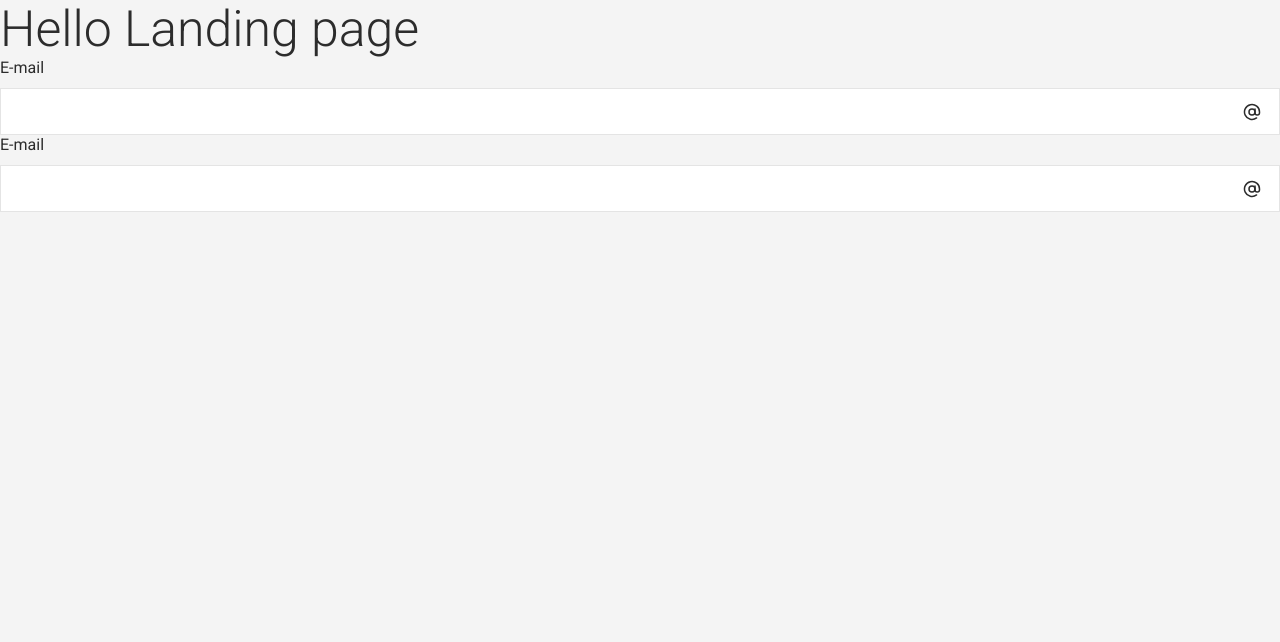
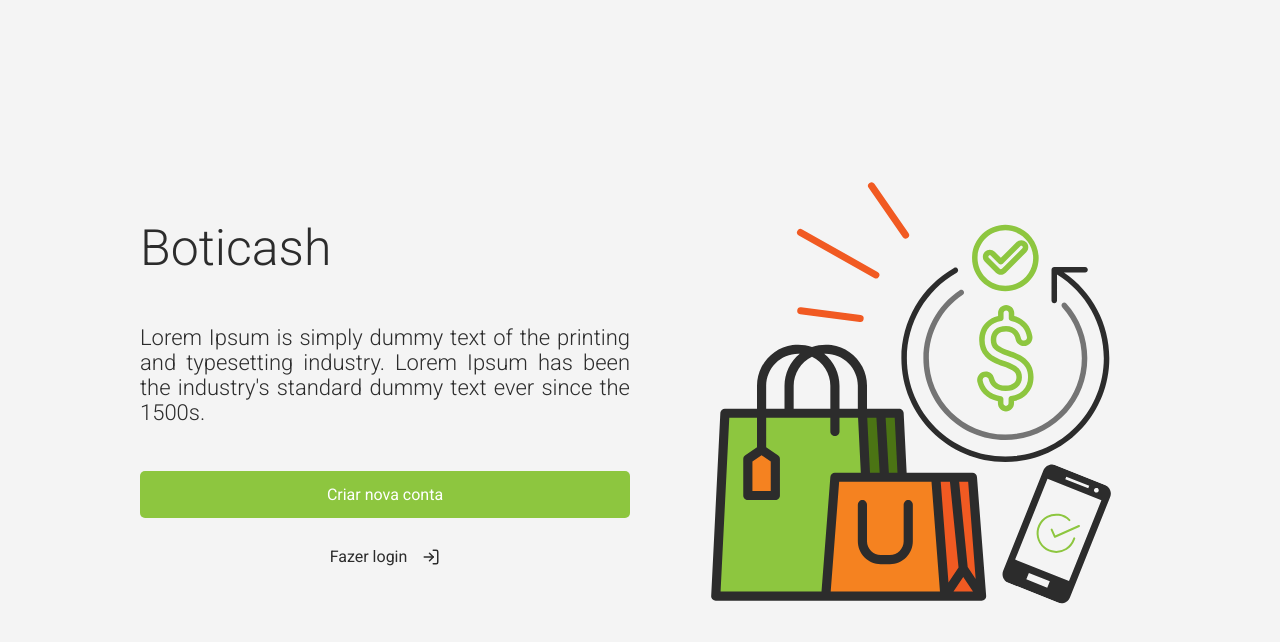
Before and after one commit to lucasemn1/boticash, a React (Create React App) app: page / in a window 1280 px wide. Shown: the top 642 px of the page. Built offline with nearby package versions, Linux system fonts and the light colour scheme.

Commit message:
Fazendo a landing page

```diff
--- a/src/pages/Landing/Landing.tsx
+++ b/src/pages/Landing/Landing.tsx
@@ -1,40 +1,54 @@
-import { FC, useEffect, useState } from "react";
+import { FC, useEffect } from "react";
+
+//Images
+import landingPageArt from "../../assets/imgs/landing_page_art.svg";
 
 // Components
-import Input from "../../components/Input/Input";
-import { AtSign } from "react-feather";
+import { LogIn } from "react-feather";
+
+import {
+  Page,
+  FlexColumn,
+  ContentArea,
+  PageContent,
+  ArtArea
+} from "./style";
+
+import {
+  PrimaryButton,
+  TransparentButton,
+} from "../../styles/components/buttons";
 
 const Landing: FC = () => {
-  const [email, setEmail] = useState<string>("");
-
   // onMounted
   useEffect(() => {
     document.title = "Boticash | Crie uma nova conta ou faça login.";
   }, []);
 
   return (
-    <>
-      <h1>Hello Landing page</h1>
-      <Input
-        label="E-mail"
-        type="email"
-        name="email"
-        value={email}
-        onSetValue={setEmail}
-      >
-        <AtSign size="18" />
-      </Input>
+    <Page>
+      <PageContent>
+        <ContentArea>
+          <h1>Boticash</h1>
+          <h3>
+            Lorem Ipsum is simply dummy text of the printing and typesetting
+            industry. Lorem Ipsum has been the industry's standard dummy text
+            ever since the 1500s.
+          </h3>
 
-      <Input
-        label="E-mail"
-        type="email"
-        name="email"
-        value={email}
-        onSetValue={setEmail}
-      >
-        <AtSign size="18" />
-      </Input>
-    </>
+          <FlexColumn>
+            <PrimaryButton>Criar nova conta</PrimaryButton>
+            <TransparentButton>
+              Fazer login
+              <LogIn size="18" />
+            </TransparentButton>
+          </FlexColumn>
+        </ContentArea>
+        <ArtArea>
+          <img src={landingPageArt} alt="Ilustração Boticash"/>
+        </ArtArea>
+      </PageContent>
+    </Page>
   );
 };
 
--- /dev/null
+++ b/src/pages/Landing/style.ts
@@ -0,0 +1,70 @@
+import styled from "styled-components";
+import {
+  PageContent as DefaultPageContent,
+  Flex,
+  FullPage,
+} from "../../styles/components/layout";
+import * as mediaBreakpoints from "../../util/mediaBreakpoints";
+
+export const Page = styled(FullPage)`
+  display: flex;
+  justify-content: center;
+  align-items: center;
+  padding: 40px;
+`;
+
+export const PageContent = styled(DefaultPageContent)`
+  display: flex;
+  align-items: center;
+  gap: 20px;
+
+  @media (max-width: ${mediaBreakpoints.LG}px) {
+    & {
+      flex-direction: column-reverse;
+      text-align: center;
+    }
+  }
+`;
+
+export const ContentArea = styled.div`
+  width: 100%;
+
+  & > h1 {
+    margin-bottom: 48px;
+  }
+
+  & > h3 {
+    margin-bottom: 46px;
+    text-align: justify;
+  }
+
+  @media (max-width: ${mediaBreakpoints.LG}px) {
+    & > h3 {
+      text-align: center;
+    }
+  }
+`;
+
+export const ArtArea = styled.div`
+  width: 100%;
+  display: flex;
+  justify-content: flex-end;
+
+  & > img {
+    width: 100%;
+    max-width: 438px;
+  }
+
+  @media (max-width: ${mediaBreakpoints.LG}px) {
+    justify-content: center;
+
+    & > img {
+      max-width: 209px;
+    }
+  }
+`;
+
+export const FlexColumn = styled(Flex)`
+  flex-direction: column;
+  gap: 15px;
+`;
--- /dev/null
+++ b/src/styles/components/buttons.ts
@@ -0,0 +1,19 @@
+import styled from "styled-components";
+
+export const PrimaryButton = styled.button`
+  background-color: ${({ theme }) => theme.colors.primary};
+  color: ${({ theme }) => theme.colors.light};
+
+  &:hover {
+    background-color: ${({ theme }) => theme.colors.primaryHover};
+  }
+`;
+
+export const TransparentButton = styled.button`
+  background-color: transparent;
+  color: ${({ theme }) => theme.colors.getBackgroundContrastColor()};
+
+  &:hover {
+    color: ${({ theme }) => theme.colors.primary};
+  }
+`;
--- a/src/styles/components/layout.ts
+++ b/src/styles/components/layout.ts
@@ -6,6 +6,11 @@ export const FullPage = styled.div`
   height: 100vh;
 `;
 
+export const PageContent = styled.div`
+  width: 100%;
+  max-width: 1000px;
+`;
+
 export const Flex = styled.div`
   display: flex;
   align-items: center;
--- a/src/styles/global.ts
+++ b/src/styles/global.ts
@@ -32,4 +32,18 @@ export default createGlobalStyle`
   p {
     font-size: 15px;
   }
+
+  button {
+    width: 100%;
+    height: 47px;
+    border-radius: 5px;
+    border: none;
+    display: flex;
+    justify-content: center;
+    align-items: center;
+    gap: 15px;
+    font-size: 16px;
+    cursor: pointer;
+    transition: 0.1s;
+  }
 `;
--- /dev/null
+++ b/src/util/mediaBreakpoints.ts
@@ -0,0 +1,5 @@
+export const SM = 576;
+export const MD = 768;
+export const LG = 992;
+export const XL = 1200;
+export const XXL = 1400;
```
Also changed, not shown: src/assets/imgs/landing_page_art.svg (added).
